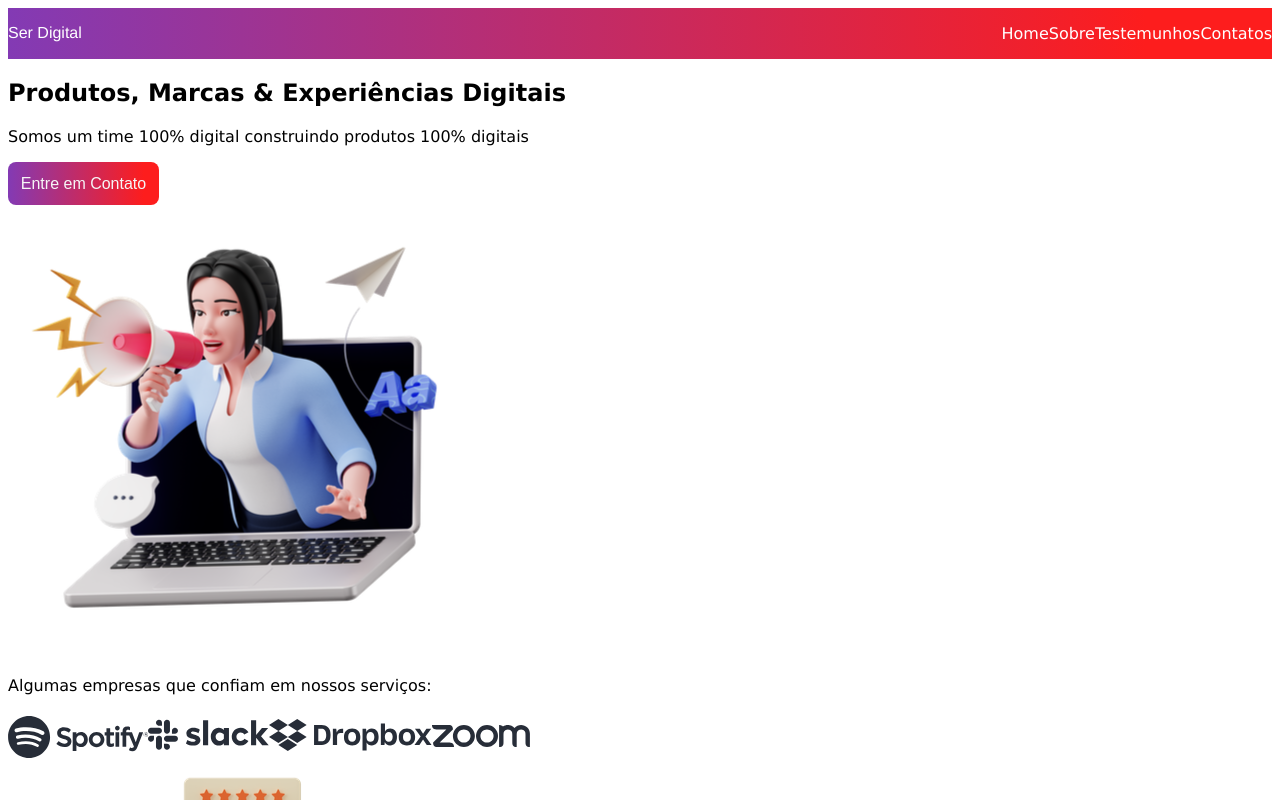
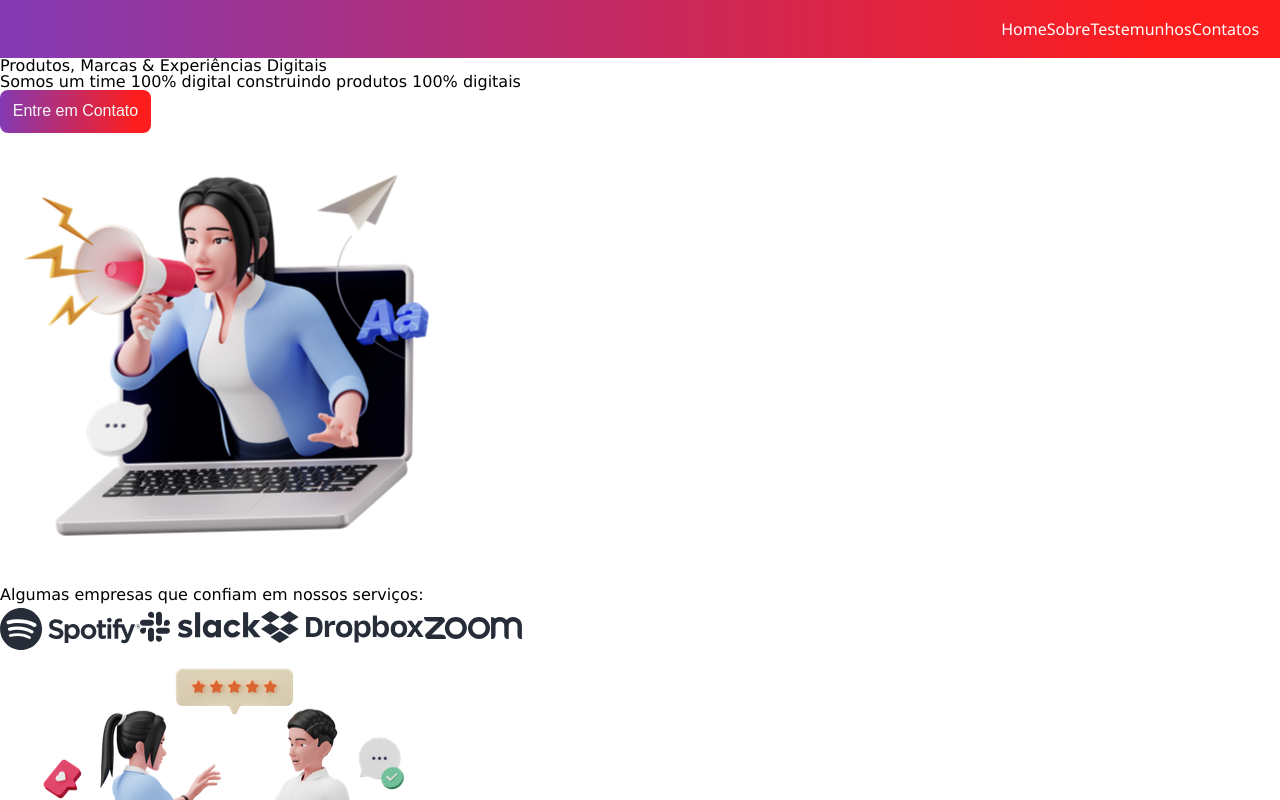
Before and after one commit to eloysasiani/be-digital-vue, a Vue app in the folder be-digital-vue/: page / in a window 1280 px wide. Shown: the top 800 px of the page. Built offline with nearby package versions, Linux system fonts and the light colour scheme.

Commit message:
Mudanças adicionais no css

```diff
--- a/be-digital-vue/src/assets/base.css
+++ b/be-digital-vue/src/assets/base.css
@@ -8,3 +8,51 @@
      font-family: 'Lucida Sans', 'Lucida Sans Regular', 'Lucida Grande', 'Lucida Sans Unicode', Geneva, Verdana, sans-serif;
 
 }
+/* http://meyerweb.com/eric/tools/css/reset/
+   v2.0 | 20110126
+   License: none (public domain)
+*/
+
+html, body, div, span, applet, object, iframe,
+h1, h2, h3, h4, h5, h6, p, blockquote, pre,
+a, abbr, acronym, address, big, cite, code,
+del, dfn, em, img, ins, kbd, q, s, samp,
+small, strike, strong, sub, sup, tt, var,
+b, u, i, center,
+dl, dt, dd, ol, ul, li,
+fieldset, form, label, legend,
+table, caption, tbody, tfoot, thead, tr, th, td,
+article, aside, canvas, details, embed,
+figure, figcaption, footer, header, hgroup,
+menu, nav, output, ruby, section, summary,
+time, mark, audio, video {
+	margin: 0;
+	padding: 0;
+	border: 0;
+	font-size: 100%;
+	font: inherit;
+	vertical-align: baseline;
+}
+/* HTML5 display-role reset for older browsers */
+article, aside, details, figcaption, figure,
+footer, header, hgroup, menu, nav, section {
+	display: block;
+}
+body {
+	line-height: 1;
+}
+ol, ul {
+	list-style: none;
+}
+blockquote, q {
+	quotes: none;
+}
+blockquote:before, blockquote:after,
+q:before, q:after {
+	content: '';
+	content: none;
+}
+table {
+	border-collapse: collapse;
+	border-spacing: 0;
+}
--- a/be-digital-vue/src/assets/main.css
+++ b/be-digital-vue/src/assets/main.css
@@ -14,10 +14,6 @@
     color: white;
     text-decoration: none;
 }
-nav{
-     background: var(--navum);
-    background: var(--navdois);
-}
 ul {
     list-style: none;
     display: flex;
@@ -30,6 +26,9 @@
     display: flex;
     flex-direction: row;
     justify-content: space-between;
-    margin-top: var(--margin-nav);
-    margin-bottom: var(--margin-nav);
+    background: var(--navum);
+    background: var(--navdois);
+    padding: 1.3rem;
+     font-family:'Segoe UI', Tahoma, Geneva, Verdana, sans-serif;
+
 }
--- a/be-digital-vue/src/components/Nav.vue
+++ b/be-digital-vue/src/components/Nav.vue
@@ -1,6 +1,6 @@
 <template>
     <nav>
-        <p>Ser Digital</p>
+        <p>{{ typedText }}</p>
         <ul>
             <li><a href="#">Home</a></li>
             <li><a href="#">Sobre</a></li>
@@ -9,11 +9,15 @@
         </ul>
     </nav>
 </template>
+
 <script setup>
+
 </script>
+
 <style scoped>
 p {
     color: white;
-    font-family:'Franklin Gothic Medium', 'Arial Narrow', Arial, sans-serif;
+    font-family: 'Segoe UI', Tahoma, Geneva, Verdana, sans-serif;
+    font-weight: 600;
 }
 </style>
```
